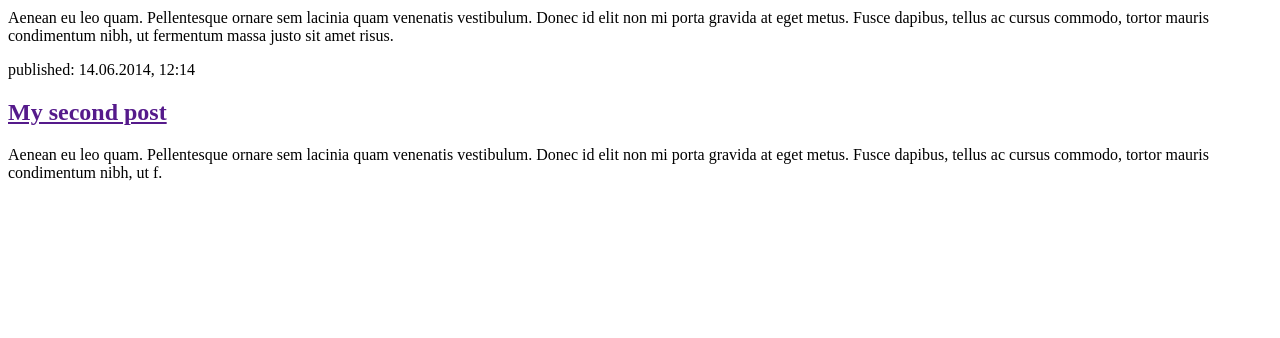
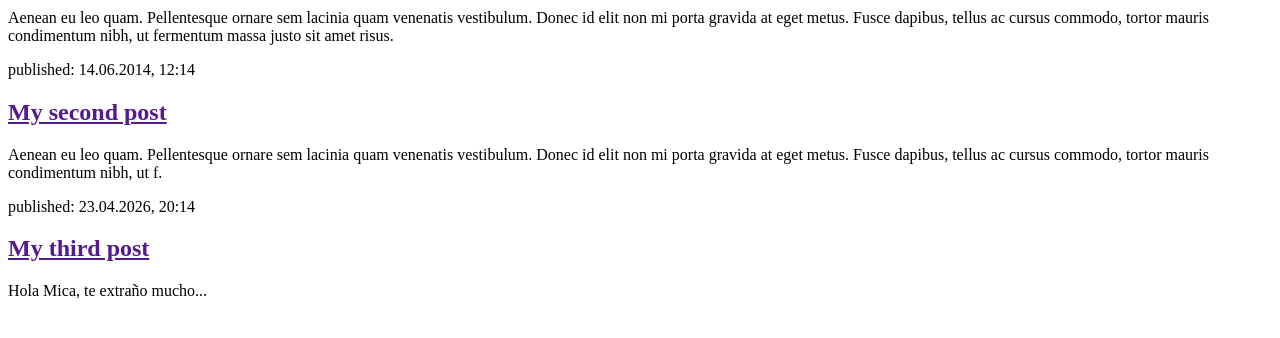
Before and after one commit to AlexisCor95/mi_primer_blog, a Django app: page / in a window 1280 px wide. Shown: the part 156-494 px from the top of the page. Run offline with Django 5.2, Linux system fonts and the light colour scheme.

Commit message:
Agregado del 3° post al blog

```diff
--- a/blog/templates/blog/post_list.html
+++ b/blog/templates/blog/post_list.html
@@ -21,5 +21,11 @@
             <h2><a href="">My second post</a></h2>
             <p>Aenean eu leo quam. Pellentesque ornare sem lacinia quam venenatis vestibulum. Donec id elit non mi porta gravida at eget metus. Fusce dapibus, tellus ac cursus commodo, tortor mauris condimentum nibh, ut f.</p>
         </article>
+
+        <article>
+            <time >published: 23.04.2026, 20:14</time>
+            <h2><a href="">My third post</a></h2>
+            <p>Hola Mica, te extraño mucho...</p>
+        </article>
 </body>
 </html>
```
